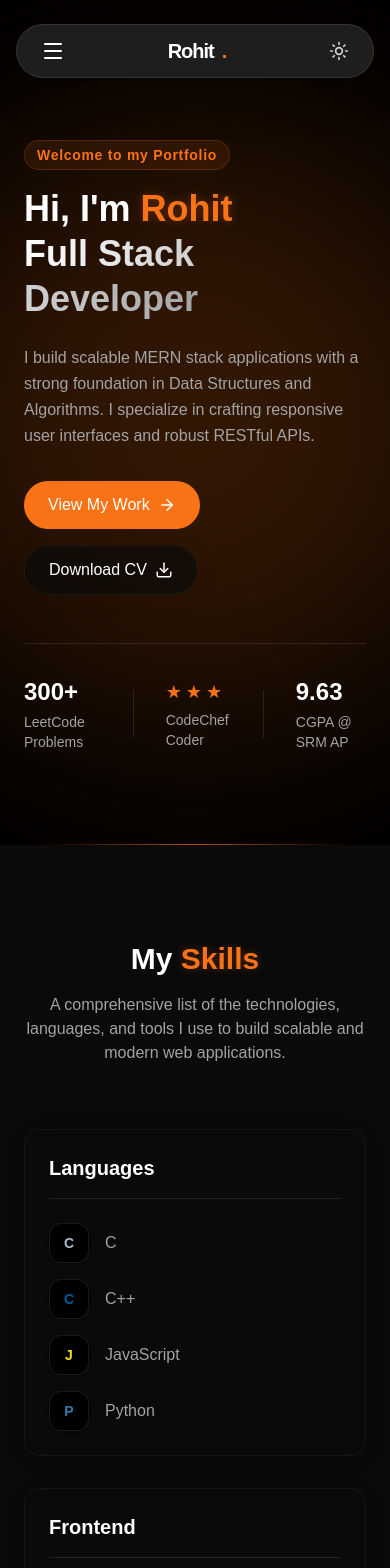
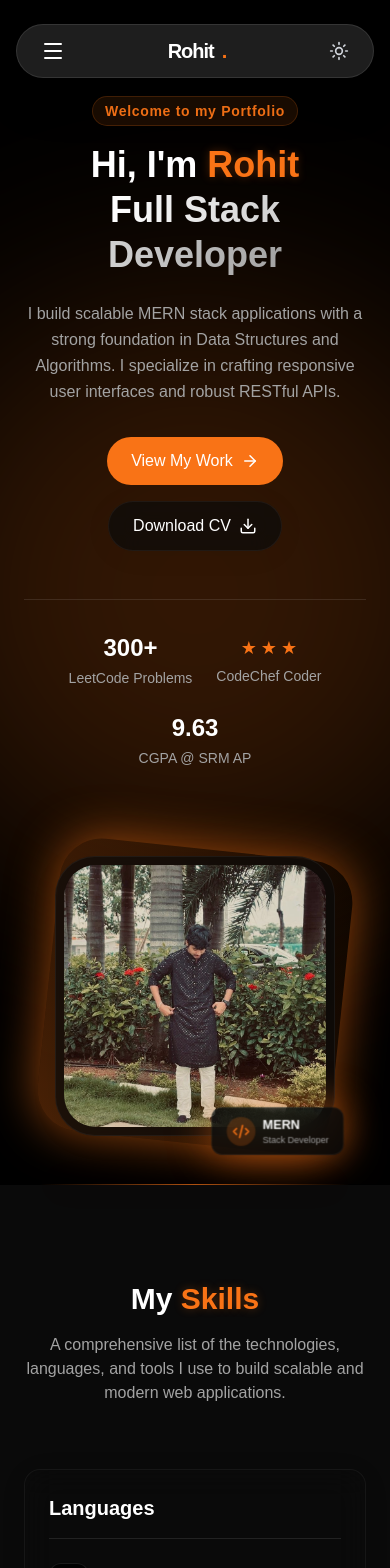
Before and after one commit to RohitChintalapudi/rohit_portfolio, a React (Vite) app: page / in a window 390 px wide. Shown: the top 1568 px of the page. Built offline with nearby package versions, Linux system fonts and the light colour scheme.

Commit message:
added responsiveness

```diff
--- a/src/components/Contact.jsx
+++ b/src/components/Contact.jsx
@@ -37,12 +37,12 @@ const Contact = () => {
               </li>
 
               <li className="flex items-center gap-6 group">
-                <div className="w-14 h-14 rounded-full bg-[var(--bg-secondary)] flex items-center justify-center text-[var(--color-brand-orange)] border border-[var(--border-color)] group-hover:scale-110 group-hover:border-[var(--color-brand-orange)] transition-all">
+                <div className="w-14 h-14 shrink-0 rounded-full bg-[var(--bg-secondary)] flex items-center justify-center text-[var(--color-brand-orange)] border border-[var(--border-color)] group-hover:scale-110 group-hover:border-[var(--color-brand-orange)] transition-all">
                   <Mail size={24} />
                 </div>
-                <div>
+                <div className="min-w-0">
                   <p className="text-[var(--text-secondary)] text-sm mb-1">Email</p>
-                  <a href="mailto:rohit.chintalapudi.work@gmail.com" className="text-[var(--text-primary)] font-medium text-lg hover:text-[var(--color-brand-orange)] transition-colors">
+                  <a href="mailto:rohit.chintalapudi.work@gmail.com" className="text-[var(--text-primary)] font-medium text-[17px] sm:text-sm md:text-lg hover:text-[var(--color-brand-orange)] transition-colors whitespace-nowrap tracking-tight sm:tracking-normal">
                     rohit.chintalapudi.work@gmail.com
                   </a>
                 </div>
--- a/src/components/Hero.jsx
+++ b/src/components/Hero.jsx
@@ -11,10 +11,10 @@ const Hero = () => {
       {/* Background Elements */}
       <div className="absolute top-1/2 left-1/2 -translate-x-1/2 -translate-y-1/2 w-[600px] h-[600px] bg-[var(--color-brand-orange)] rounded-full blur-[120px] opacity-20 pointer-events-none"></div>
 
-      <div className="container mx-auto px-6 md:px-12 grid md:grid-cols-2 gap-12 items-center relative z-10">
+      <div className="container mx-auto px-6 md:px-12 grid grid-cols-1 md:grid-cols-2 gap-12 items-center relative z-10">
 
         {/* Text Content */}
-        <div>
+        <div className="text-center md:text-left">
           <AnimatedSection delay={0.1} direction="right" effect="blur">
             <span className="inline-block py-1 px-3 rounded-full bg-[var(--color-brand-orange)]/10 text-[var(--color-brand-orange)] text-sm font-semibold tracking-wider mb-4 border border-[var(--color-brand-orange)]/20">
               Welcome to my Portfolio
@@ -31,13 +31,13 @@ const Hero = () => {
           </AnimatedSection>
 
           <AnimatedSection delay={0.3} direction="right" effect="blur">
-            <p className="text-[var(--text-secondary)] text-base md:text-lg mb-8 max-w-lg leading-relaxed">
+            <p className="text-[var(--text-secondary)] text-base md:text-lg mb-8 max-w-lg leading-relaxed mx-auto md:mx-0">
               I build scalable MERN stack applications with a strong foundation in Data Structures and Algorithms. I specialize in crafting responsive user interfaces and robust RESTful APIs.
             </p>
           </AnimatedSection>
 
           <AnimatedSection delay={0.4} direction="right" effect="scale">
-            <div className="flex flex-wrap gap-4">
+            <div className="flex flex-wrap justify-center md:justify-start gap-4">
               <a
                 href="#projects"
                 className="flex items-center gap-2 px-6 py-3 rounded-full bg-[var(--color-brand-orange)] hover:bg-[var(--color-brand-orange-dark)] text-white font-medium transition-all transform hover:-translate-y-1 active:scale-95"
@@ -57,19 +57,19 @@ const Hero = () => {
           </AnimatedSection>
 
           {/* Stats */}
-          <AnimatedSection delay={0.5} direction="up" effect="fade" className="mt-12 flex items-center gap-8 border-t border-[var(--border-color)] pt-8">
+          <AnimatedSection delay={0.5} direction="up" effect="fade" className="mt-12 flex flex-wrap justify-center md:justify-start items-center gap-6 md:gap-8 border-t border-[var(--border-color)] pt-8">
             <div>
               <h3 className="text-2xl font-bold text-[var(--text-primary)] mb-1">300+</h3>
               <p className="text-[var(--text-secondary)] text-sm">LeetCode Problems</p>
             </div>
-            <div className="w-px h-12 bg-[var(--border-color)]"></div>
+            <div className="w-px h-12 bg-[var(--border-color)] hidden md:block"></div>
             <div>
-              <div className="flex gap-1 mb-1">
+              <div className="flex justify-center md:justify-start gap-1 mb-1">
                 {[1,2,3].map(star => <span key={star} className="text-[var(--color-brand-orange)] text-lg">★</span>)}
               </div>
               <p className="text-[var(--text-secondary)] text-sm">CodeChef Coder</p>
             </div>
-            <div className="w-px h-12 bg-[var(--border-color)]"></div>
+            <div className="w-px h-12 bg-[var(--border-color)] hidden md:block"></div>
             <div>
               <h3 className="text-2xl font-bold text-[var(--text-primary)] mb-1">9.63</h3>
               <p className="text-[var(--text-secondary)] text-sm">CGPA @ SRM AP</p>
@@ -78,8 +78,8 @@ const Hero = () => {
         </div>
 
         {/* Image/Visual Content */}
-        <AnimatedSection delay={0.3} direction="left" effect="rotate" className="relative hidden md:block">
-          <div className="relative w-full aspect-square max-w-[500px] mx-auto">
+        <AnimatedSection delay={0.3} direction="left" effect="rotate" className="relative block mt-10 md:mt-0">
+          <div className="relative w-full aspect-square max-w-[280px] sm:max-w-[320px] md:max-w-[500px] mx-auto z-20">
              {/* Decorative Background for Image */}
             <div className="absolute inset-0 bg-gradient-to-tr from-[var(--color-brand-orange)]/30 to-transparent rounded-[40px] rotate-6 scale-105 box-glow"></div>
 
@@ -100,16 +100,16 @@ const Hero = () => {
             <motion.div
               animate={{ y: [0, -10, 0] }}
               transition={{ duration: 3, repeat: Infinity, ease: "easeInOut" }}
-              className="absolute top-10 -left-10 glass px-6 py-4 rounded-2xl flex items-center gap-4 border border-[var(--border-color)] box-glow"
+              className="absolute top-auto bottom-0 md:bottom-auto right-0 md:right-auto md:top-10 md:-left-10 translate-y-1/2 md:translate-y-0 translate-x-4 md:translate-x-0 glass px-4 py-2 md:px-6 md:py-4 rounded-xl md:rounded-2xl flex items-center gap-2 md:gap-4 border border-[var(--border-color)] box-glow scale-90 md:scale-100 z-30"
             >
-              <div className="w-10 h-10 rounded-full bg-[var(--color-brand-orange)]/20 flex items-center justify-center text-[var(--color-brand-orange)]">
-                <svg viewBox="0 0 24 24" fill="none" stroke="currentColor" strokeWidth="2" className="w-6 h-6">
+              <div className="w-8 h-8 md:w-10 md:h-10 rounded-full bg-[var(--color-brand-orange)]/20 flex items-center justify-center text-[var(--color-brand-orange)]">
+                <svg viewBox="0 0 24 24" fill="none" stroke="currentColor" strokeWidth="2" className="w-5 h-5 md:w-6 md:h-6">
                   <path strokeLinecap="round" strokeLinejoin="round" d="M10 20l4-16m4 4l4 4-4 4M6 16l-4-4 4-4" />
                 </svg>
               </div>
               <div>
-                <p className="text-[var(--text-primary)] font-bold">MERN</p>
-                <p className="text-[var(--text-secondary)] text-xs">Stack Developer</p>
+                <p className="text-[var(--text-primary)] font-bold text-sm md:text-base">MERN</p>
+                <p className="text-[var(--text-secondary)] text-[10px] md:text-xs">Stack Developer</p>
               </div>
             </motion.div>
           </div>
```
